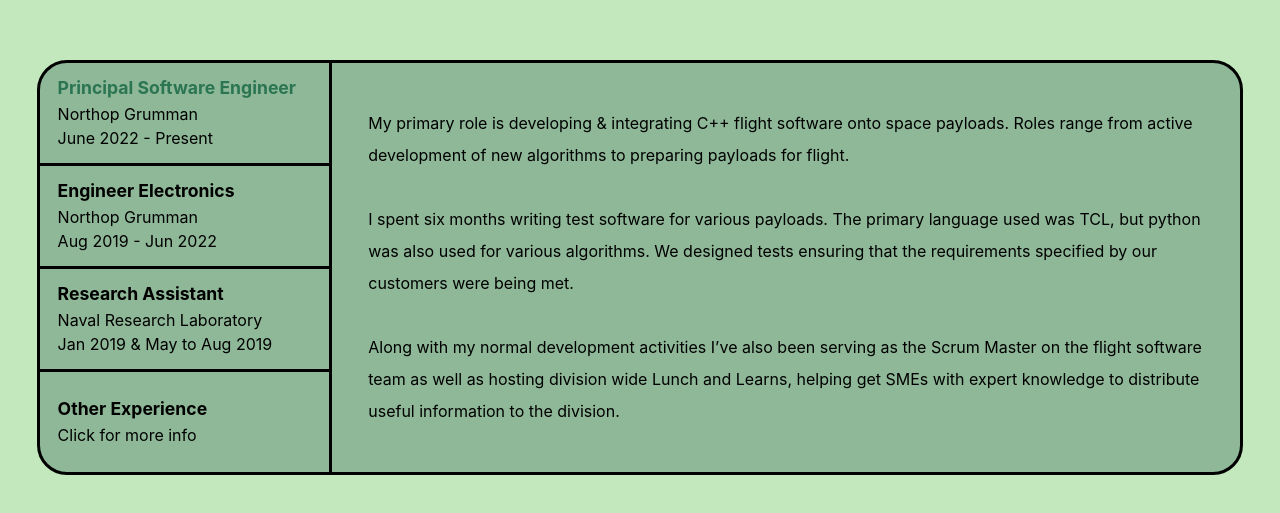
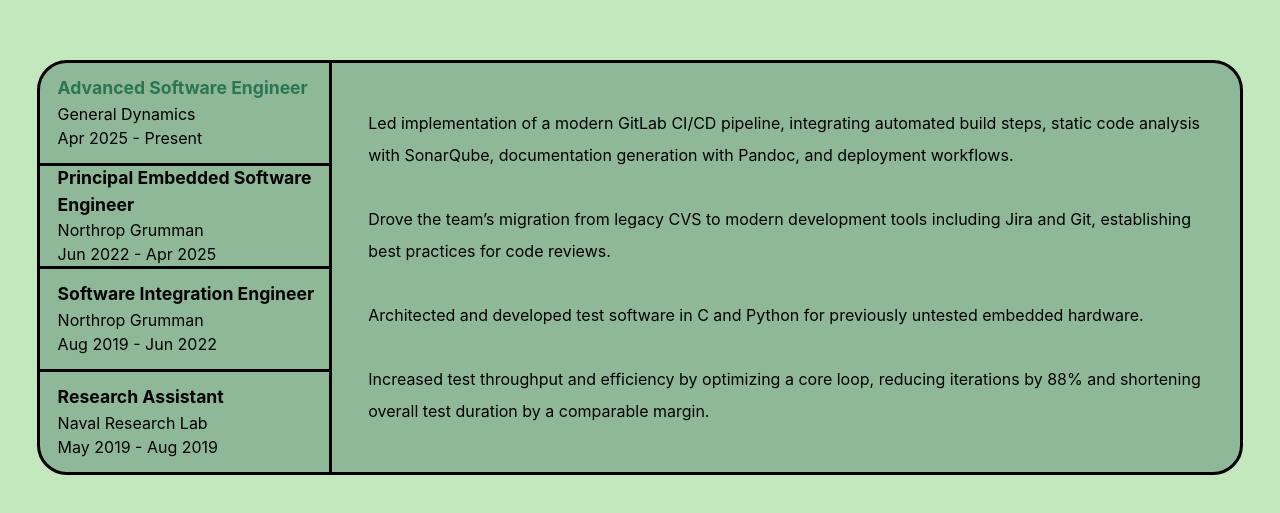
Before and after one commit to LoganBieker/LoganBiekerPortfolio, a React (Vite) app in the folder portfolio-website/: page / in a window 1280 px wide. Shown: the part 1743-2256 px from the top of the page. Built offline with nearby package versions, Linux system fonts and the light colour scheme.

Commit message:
updated experances

```diff
--- a/portfolio-website/src/Components/Experience.jsx
+++ b/portfolio-website/src/Components/Experience.jsx
@@ -3,50 +3,52 @@
 
 const jobData = [
     {
-        title: "Principal Software Engineer",
-        company: "Northop Grumman",
-        date: "June 2022 - Present",
-        description:
-            [
-                "My primary role is developing & integrating C++ flight software onto space payloads. Roles range from active development of new algorithms to preparing payloads for flight.",
-                "I spent six months writing test software for various payloads. The primary language used was TCL, but python was also used for various algorithms. We designed tests ensuring that the requirements specified by our customers were being met.",
-                "Along with my normal development activities I’ve also been serving as the Scrum Master on the flight software team as well as hosting division wide Lunch and Learns, helping get SMEs with expert knowledge to distribute useful information to the division."
-            ]
+        title: "Advanced Software Engineer",
+        company: "General Dynamics",
+        location: "Canonsburg, PA",
+        date: "Apr 2025 - Present",
+        description: [
+            "Led implementation of a modern GitLab CI/CD pipeline, integrating automated build steps, static code analysis with SonarQube, documentation generation with Pandoc, and deployment workflows.",
+            "Drove the team’s migration from legacy CVS to modern development tools including Jira and Git, establishing best practices for code reviews.",
+            "Architected and developed test software in C and Python for previously untested embedded hardware.",
+            "Increased test throughput and efficiency by optimizing a core loop, reducing iterations by 88% and shortening overall test duration by a comparable margin."
+        ]
     },
     {
-        title: "Engineer Electronics",
-        company: "Northop Grumman",
+        title: "Principal Embedded Software Engineer",
+        company: "Northrop Grumman",
+        location: "Baltimore, MD",
+        date: "Jun 2022 - Apr 2025",
+        description: [
+            "Led the full lifecycle development of new flight software algorithms in C++ for a new satellite radar mode, including requirements definition, architecture design, implementation, integration, and testing on flight hardware.",
+            "Took ownership of final software deployment for multiple space payloads, performing critical tasks including OS updates, firmware upgrades, and full payload configuration to ensure flight readiness.",
+            "Developed and formalized repeatable flight software deployment procedures, increasing consistency across payload integrations and reducing configuration time and risk for future missions.",
+            "Served as Scrum Master for the flight software team. Organized and led division-wide Lunch and Learns on software topics such as Conda and Docker."
+        ]
+    },
+    {
+        title: "Software Integration Engineer",
+        company: "Northrop Grumman",
+        location: "Baltimore, MD",
         date: "Aug 2019 - Jun 2022",
-        description:
-            [
-                "I Developed and improved software used for testing products using LabWindows/CVI. I primarily used C but also developed in Python, C#, and MATLAB.",
-                "I maintained various test sets in a manufacturing facility, where I troubleshot hardware and software to ensure production stability.",
-                "I Led the design and production of a new programming fixture, where I coordinated with the customers, production, and the design teams. Then documented and demonstrated the product for customers and QA."
-            ]
+        description: [
+            "Managed the end-to-end creation of a new test fixture by leading the design of hardware and development of accompanying software. Then demonstrated for both customers and Quality Assurance teams to verify system capabilities and alignment with requirements.",
+            "Designed, integrated, and maintained test software in C, Python, and MATLAB for flight hardware systems, optimizing communication between test fixtures and components to ensure product functionality and reliability.",
+            "Created user-friendly interfaces (UI/GUI) using LabWindows/CVI and C for complex production tests."
+        ]
     },
     {
         title: "Research Assistant",
-        company: "Naval Research Laboratory",
-        date: "Jan 2019 & May to Aug 2019",
-        description:
-            [
-                "I wrote communication algorithms and signals using MATLAB. Then I applied machine learning techniques to categorize signals in the time domain.",
-                "I designed 3D models used for creating soft robotics using Shape memory alloys",
-                "I spend time working with a neuromorphic computer",
-                "I applied control signals to an linear actuator creating an underwater acoustic generator"
-            ]
-    },
-    {
+        company: "Naval Research Lab",
+        location: "Washington, DC",
+        date: "May 2019 - Aug 2019",
+        description: [
+            "Developed communication algorithms and signal processing tools in MATLAB to classify time-domain signals using machine learning techniques.",
+            "Designed and fabricated soft robotic fish using custom 3D-printed molds for silicone bodies and integrated shape memory alloys (SMAs) to enable bio-inspired actuation and motion control."
+        ]
+    }
+];
 
-        title: "Other Experience",
-        company: "Click for more info",
-        date: "",
-        description:
-            [
-                "Electrician Assistant at L.E Balance Electrical Service, Jun 2017 to Aug 2017 - I did the electrical work for a dorm including duct work and wiring. I spend a lot of time reading schematics and putting together fixtures",
-                "Electrical Engineering Intern at HII Newport News Shipbuilding, May 2016 to August 2016 - I drew schematics & helped with the various utility work that needed to be done around the facility."
-            ]
-    }]
 
 
 export default function Experience(props) {
```
